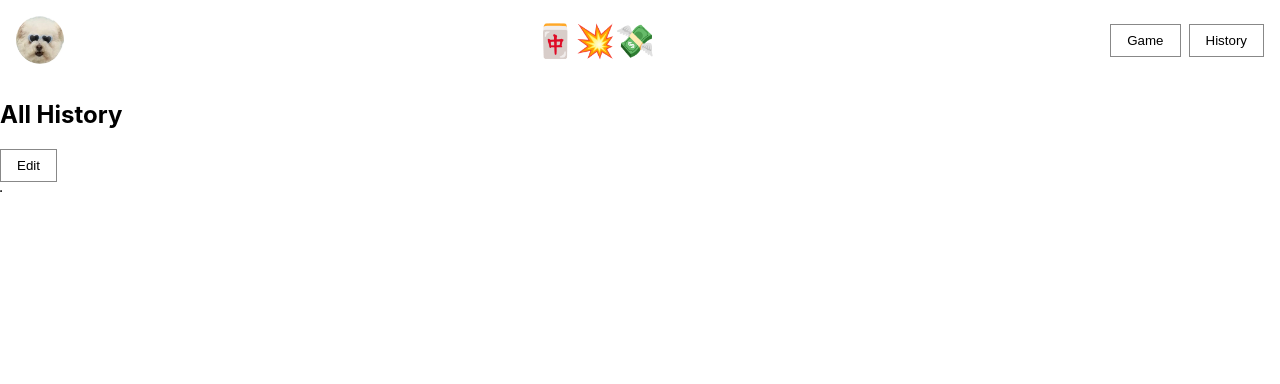
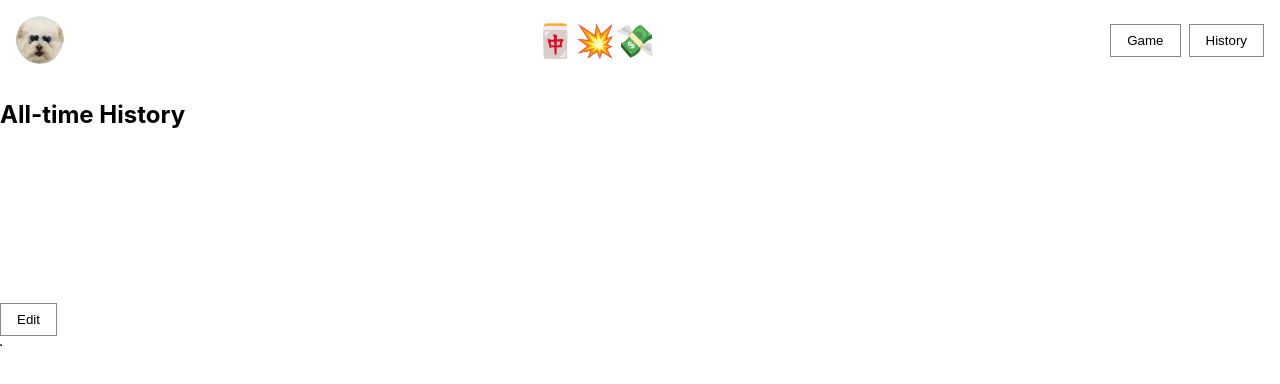
Before and after one commit to b-mar/mahjong-web, a plain HTML site: page index.html in a window 1280 px wide. Both pictures are taken after a click on the button "History". Drawn offline with nearby package versions, Linux system fonts and the light colour scheme; no server answers.

Commit message:
Update index.html

```diff
--- a/index.html
+++ b/index.html
@@ -72,7 +72,8 @@
 
     <!-- BIG RUNNING HISTORY TAB -->
 <section id="historyTab" style="display:none;">
-  <h2>All History</h2>
+  <h2>All-time History</h2>
+<canvas id="masterChartCanvas"></canvas>
 
   <!-- New: edit/save controls for the all-time history table -->
   <div id="masterHistoryControls" style="margin-bottom:.5rem;">
```
